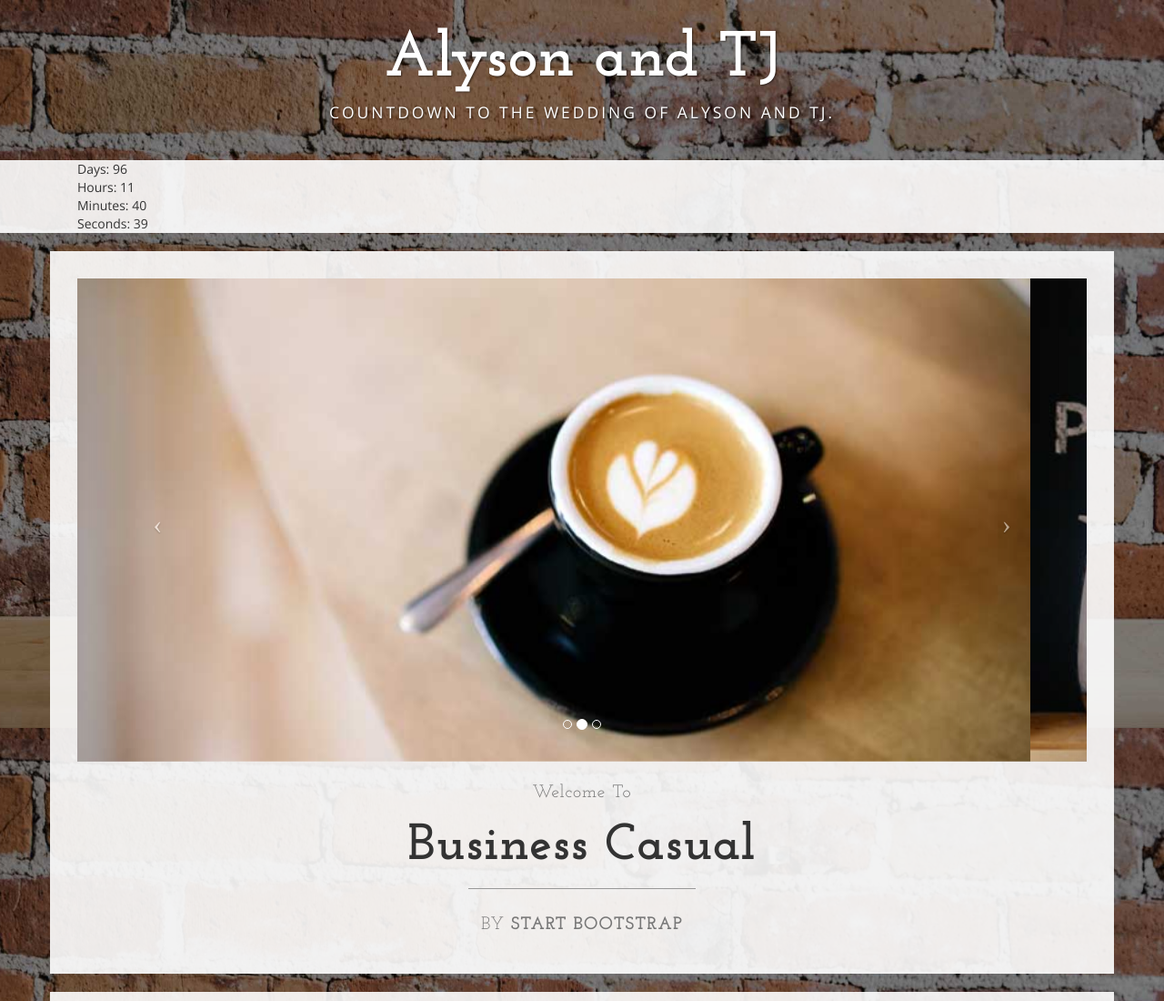
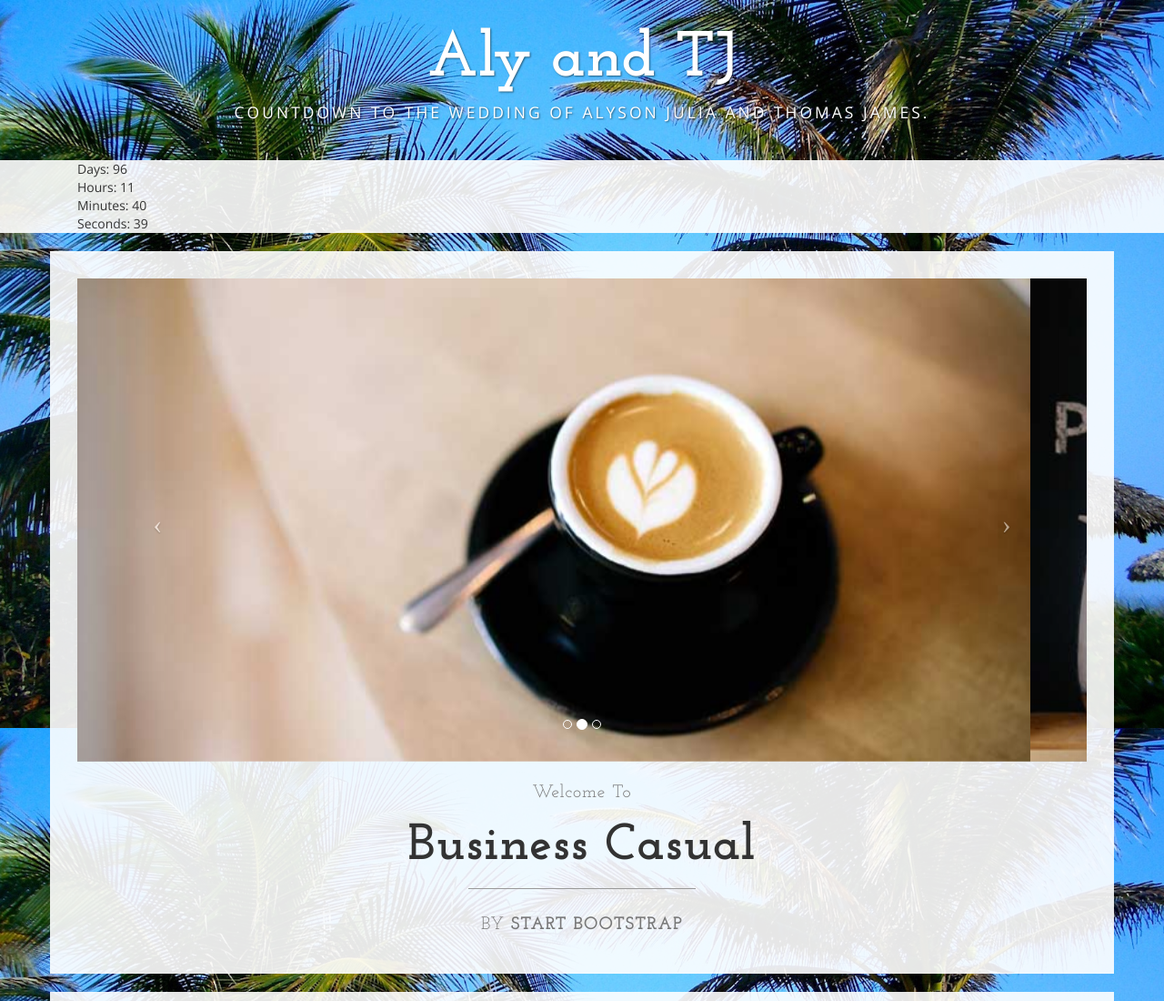
Before and after one commit to iAmNawa/alyandtj.com, a plain HTML site: page public/index.html in a window 1280 px wide. Shown: the top 1100 px of the page at 91% size. Drawn offline with nearby package versions, Linux system fonts and the light colour scheme.

Commit message:
background photo

```diff
--- a/public/css/business-casual.css
+++ b/public/css/business-casual.css
@@ -6,7 +6,7 @@
 
 body {
     font-family: "Open Sans","Helvetica Neue",Helvetica,Arial,sans-serif;
-    background: url('../img/bg.jpg') no-repeat center center fixed;
+    background: url('../img/palms.jpg') no-repeat center center fixed;
     -webkit-background-size: cover;
     -moz-background-size: cover;
     background-size: cover;
--- a/public/index.html
+++ b/public/index.html
@@ -33,8 +33,8 @@
 
 <body>
 
-    <div class="brand">Alyson and TJ</div>
-    <div class="address-bar">Countdown to the wedding of Alyson and TJ.</div>
+    <div class="brand">Aly and TJ</div>
+    <div class="address-bar">Countdown to the wedding of Alyson Julia and Thomas James.</div>
 
     <!-- Navigation -->
     <nav class="navbar navbar-default" role="navigation">
@@ -48,7 +48,7 @@
                     <span class="icon-bar"></span>
                 </button>
                 <!-- navbar-brand is hidden on larger screens, but visible when the menu is collapsed -->
-                <a class="navbar-brand" href="index.html">Business Casual</a>
+                <a class="navbar-brand" href="index.html">alyandtj.com</a>
             </div>
             <!-- Collect the nav links, forms, and other content for toggling -->
             <div class="collapse navbar-collapse" id="bs-example-navbar-collapse-1">
```
Also changed, not shown: public/img/palms.jpg (added).
